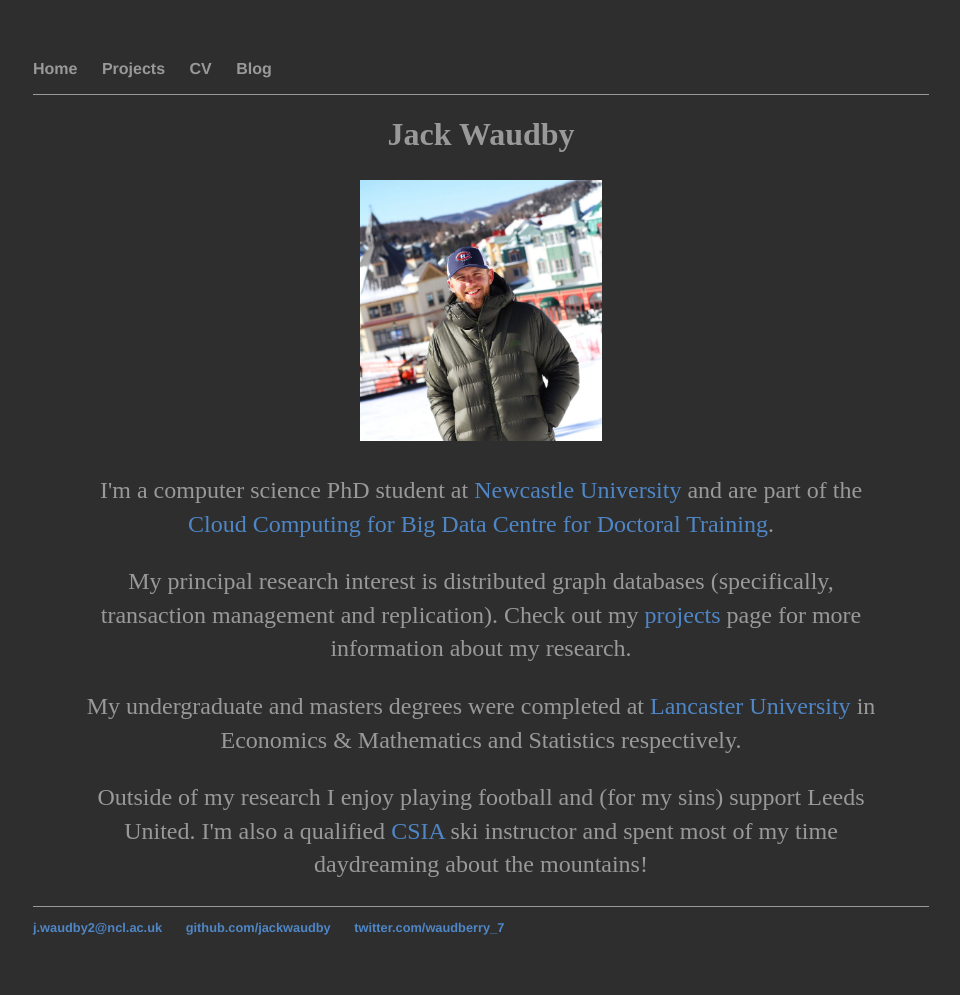
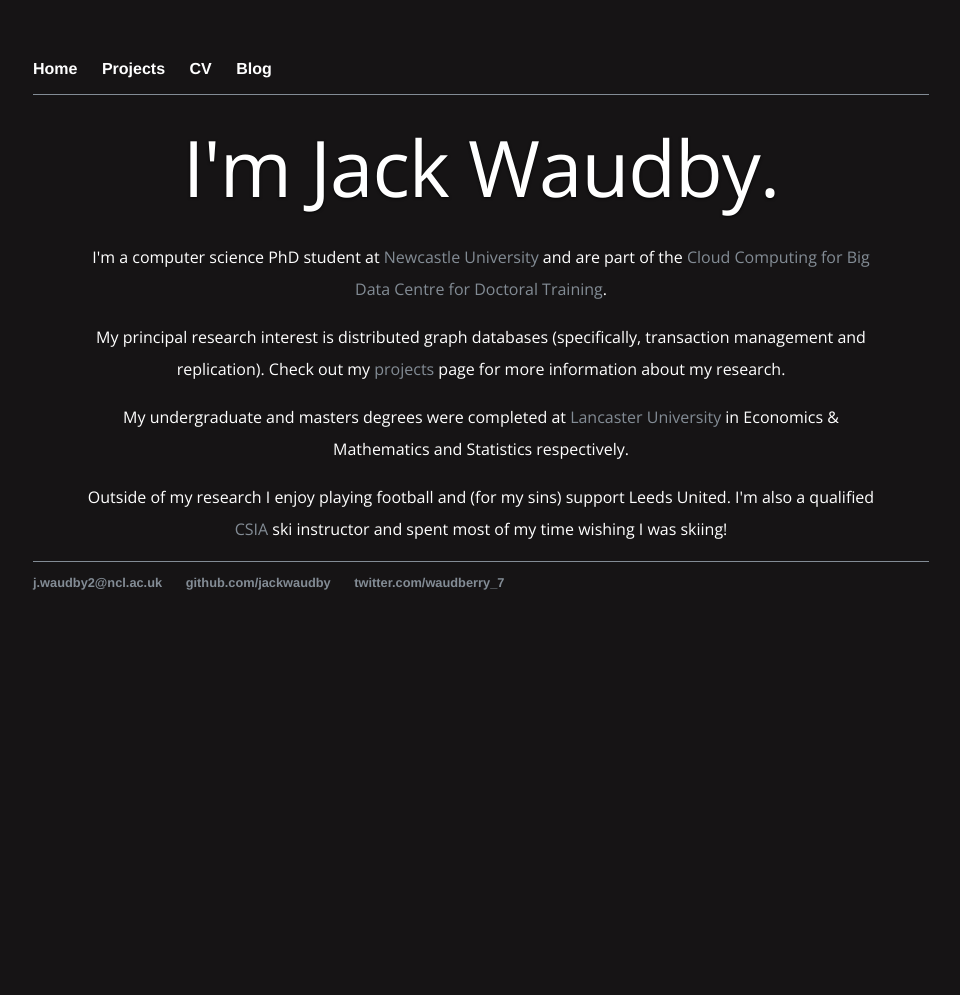
Before and after one commit to jackwaudby/jackwaudby.github.io, a Jekyll site: the page built from index.html, in a window 1280 px wide. Shown: the whole page, without its empty margins (159-1119 px from the left). Built offline with Jekyll 4.4.1, drawn with Linux system fonts in a browser that asks for light colours; after the commit the page ends 900 px from its top, so only the background shows below that.

Commit message:
initial set up

```diff
--- a/_layouts/default.html
+++ b/_layouts/default.html
@@ -4,6 +4,7 @@
 			<title>{{ page.title }}</title>
 			<!-- link to main stylesheet -->
 			<link rel="stylesheet" type="text/css" href="/css/main.css">
+            <link href="https://fonts.googleapis.com/css?family=Open+Sans:400,600,800&display=swap" rel="stylesheet">
 		</head>
 		<body>
 			<nav>
--- a/css/main.css
+++ b/css/main.css
@@ -3,19 +3,22 @@
 body {
     margin: 60px auto;
     width: 70%;
-    background: #2E2E2E;
-    color: #999;
+    background: #161415;
+    color: #fff;
+    -webkit-font-smoothing: antialiased;
+    font-weight: normal;
+    font-family: 'Open Sans', sans-serif;
 }
 nav ul, footer ul {
      font-family:'Helvetica', 'Arial', 'Sans-Serif';
     padding: 0px;
     list-style: none;
     font-weight: bold;
-    /* background: lightgrey;    */
     }
 
 nav a {
-    color: #999;
+    color: #fff;
+    text-decoration: none;
 }
 
 
@@ -25,11 +28,11 @@ nav ul li, footer ul li {
 }
 
 nav {
-    border-bottom: 1px solid #999;
+    border-bottom: 1px solid #838C95;
 }
 
 footer {
-    border-top: 1px solid #999;
+    border-top: 1px solid #838C95;
     font-size: .8em;
 }
 
@@ -37,21 +40,35 @@ footer {
 
  a {
      text-decoration: none;
-    color: #4F86C6;
+     color: #838C95;
  }
 
 a:hover {
     text-decoration: underline;
 }
 
+.cont{
+    text-align: center;
+}
+
+.title {
+    margin-top: 30px;
+    margin-bottom: 30px;
+
+}
+
 h1 {
-    font-size: 2em;
+    font: 78px/1.1em 'Open Sans', sans-serif;
+    letter-spacing: -1px;
+    margin: 0 auto 12px auto;
+    text-shadow: 0px 1px 3px rgba(0, 0, 0, .8);
 }
 
 p {
-    font-size: 1.5em;
-    line-height: 1.4em;
-    font-family: 'Ubuntu';
+    line-height: 2em;
+    width: 90%;
+    margin-left: auto;
+    margin-right: auto;
 }
 
 /* blog styling */
@@ -65,44 +82,17 @@ ul.posts li {
     list-style: none;
 }
 
-/* home styling */
+/* Extra small devices (phones, 600px and down) */
+@media only screen and (max-width: 600px) {...}
 
-.cont {
-    /* background:lightblue; */
-}
+/* Small devices (portrait tablets and large phones, 600px and up) */
+@media only screen and (min-width: 600px) {...}
 
-.info {
-    width: 90%;
-    text-align: center;
-    /* background: lightsalmon; */
-    margin: 0 auto;
-}
+/* Medium devices (landscape tablets, 768px and up) */
+@media only screen and (min-width: 768px) {...}
 
-.pic {
-    padding: 5px;
-    /* background: yellow;  */
-    margin: 0 auto;
-    width: 30%;
-}
+/* Large devices (laptops/desktops, 992px and up) */
+@media only screen and (min-width: 992px) { }
 
-.pic img {
-    width: 100%;
-    margin: 0 auto;
-}
-
-/* .columnL { */
-/*     float: left; */
-/*     width: 29%; */
-/* } */
-
-/* .columnR { */
-/*     float: left; */
-/*     width: 70%; */
-/* } */
-
-/* /\* Clear floats after the columns *\/ */
-/* .row:after { */
-/*     content: ""; */
-/*     display: table; */
-/*     clear: both; */
-/* } */
+/* Extra large devices (large laptops and desktops, 1200px and up) */
+@media only screen and (min-width: 1200px) {...}
--- a/cv/index.html
+++ b/cv/index.html
@@ -3,7 +3,7 @@ layout: default
 title: Jack Waudby's CV
 ---
 <div class="blurb">
-  <h1>{{ page.title}}</h1>
+
 
   <!-- <object data="../jack_waudby_cv.pdf" width="1000" height="1000" type='application/pdf'/> -->
 
--- a/index.html
+++ b/index.html
@@ -1,16 +1,14 @@
 ---
 layout: default
-title: Jack Waudby
+title: I'm Jack Waudby.
 ---
 <div class="cont">
-  <div class="info">
+  <div class="title">
     <h1>{{ page.title}}</h1>
-        <div class="pic">
-      <img src="me.JPG" alt="Jack Waudby">
-    </div>
-    <p>I'm a computer science PhD student at <a href="https://www.ncl.ac.uk"> Newcastle University</a> and are part of the <a href="https://www.ncl.ac.uk/bigdata/">Cloud Computing for Big Data Centre for Doctoral Training</a>.</p>
+  </div>
+    <p>I'm a computer science PhD student at <a href="https://www.ncl.ac.uk"> Newcastle University</a> and are part of the <a href="https://www.ncl.ac.uk/bigdata/">Cloud Computing for Big Data Centre for Doctoral Training</a>.</h3>
     <p>My principal research interest is distributed graph databases (specifically, transaction management and replication). Check out my <a href="projects/index.html">projects</a> page for more information about my research.</p>
     <p>My undergraduate and masters degrees were completed at <a href="https://www.lancaster.ac.uk">Lancaster University</a> in Economics & Mathematics and Statistics respectively. </p>
-    <p>Outside of my research I enjoy playing football and (for my sins) support Leeds United. I'm also a qualified <a href="https://www.snowpro.com/en/"> CSIA </a> ski instructor and spent most of my time daydreaming about the mountains!
-  </div>
+    <p>Outside of my research I enjoy playing football and (for my sins) support Leeds United. I'm also a qualified <a href="https://www.snowpro.com/en/"> CSIA </a> ski instructor and spent most of my time wishing I was skiing!
+
 </div>
```
Also changed, not shown: _posts/2019-04-25-blog-coming-soon.md (+0 -4 lines), _posts/draft.md (deleted, +0 -85 lines), blog/index.html (+6 -6 lines), me.JPG (deleted), 1 other file. Lines whose indentation alone changed are shown as unchanged.
